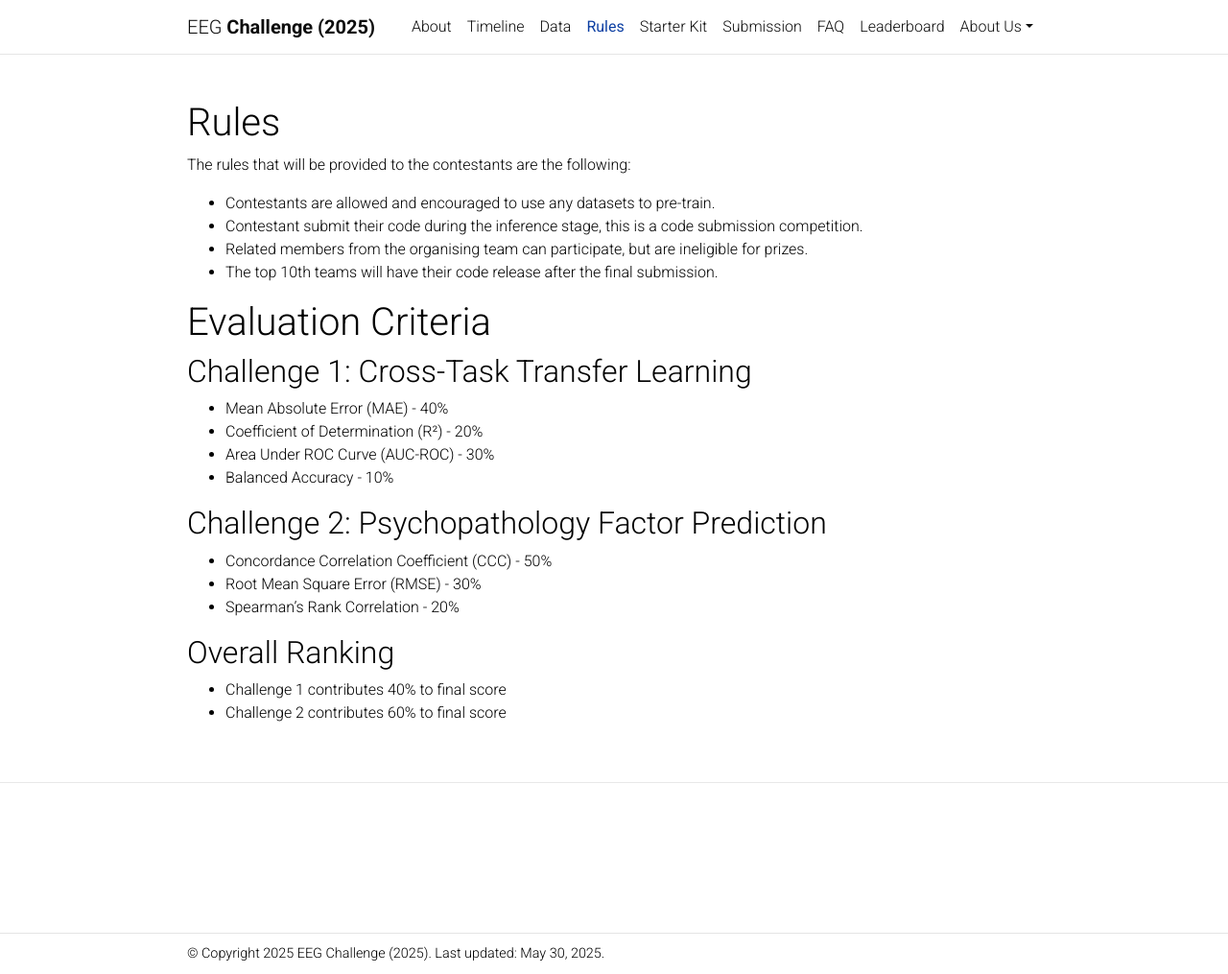
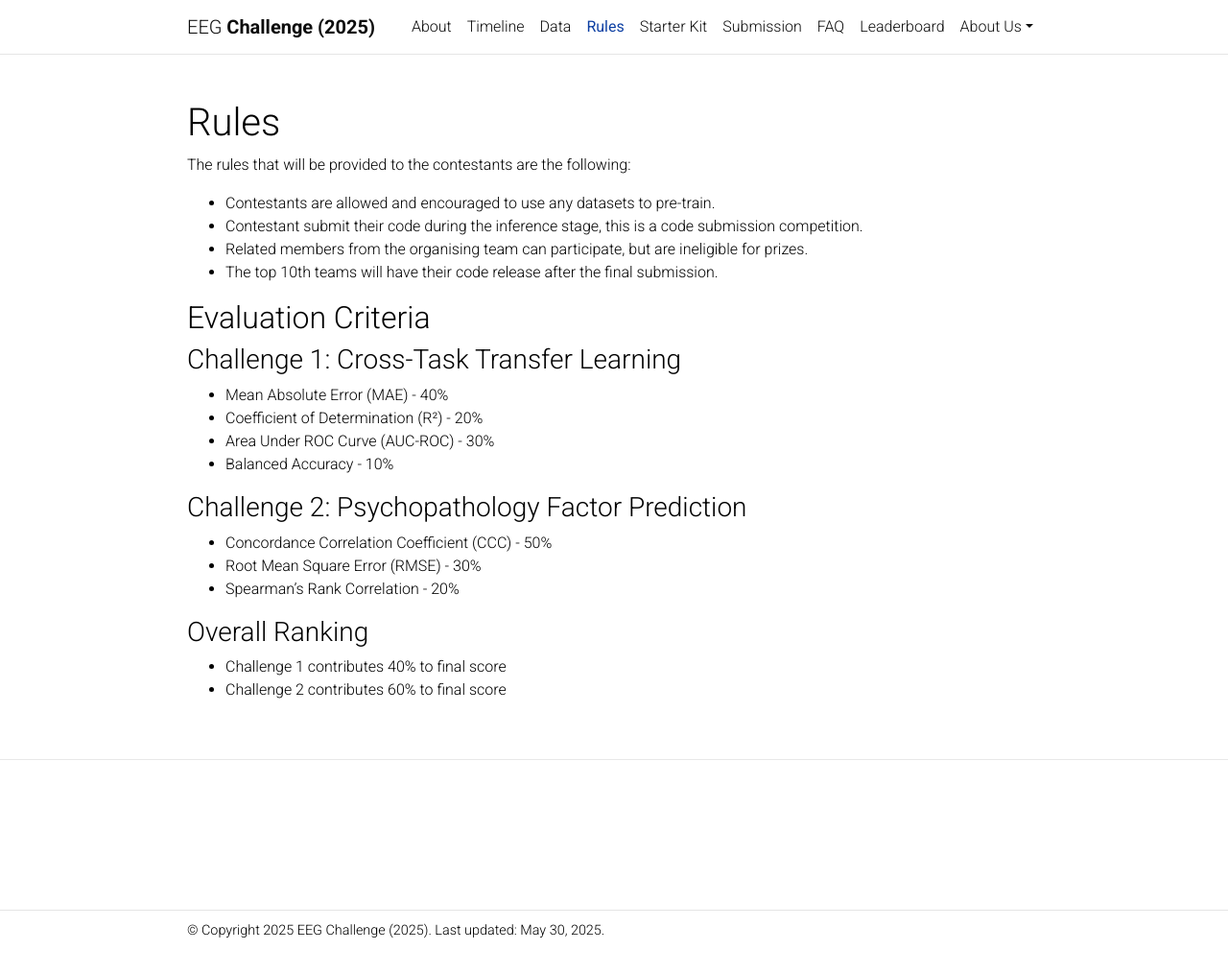
Before and after one commit to urgent-challenge/urgent2024, a Jekyll site: the page built from _pages/rules.md, in a window 1280 px wide and 1015 px high. Shown: the whole window at 96% size. Built offline with Jekyll 4.4.1, drawn with Linux system fonts in a browser that asks for light colours; comment, search, counter and statistics services are not loaded; a style sheet for code colours, icons or effects is not loaded.

Commit message:
updating

```diff
--- a/_pages/rules.md
+++ b/_pages/rules.md
@@ -17,19 +17,19 @@ The rules that will be provided to the contestants are the following:
 - The top 10th teams will have their code release after the final submission.
 
 
-# Evaluation Criteria
+## Evaluation Criteria
 
-## Challenge 1: Cross-Task Transfer Learning
+### Challenge 1: Cross-Task Transfer Learning
 - Mean Absolute Error (MAE) - 40%
 - Coefficient of Determination (R²) - 20%
 - Area Under ROC Curve (AUC-ROC) - 30%
 - Balanced Accuracy - 10%
 
-## Challenge 2: Psychopathology Factor Prediction
+### Challenge 2: Psychopathology Factor Prediction
 - Concordance Correlation Coefficient (CCC) - 50%
 - Root Mean Square Error (RMSE) - 30%
 - Spearman's Rank Correlation - 20%
 
-## Overall Ranking
+### Overall Ranking
 - Challenge 1 contributes 40% to final score
 - Challenge 2 contributes 60% to final score
```
